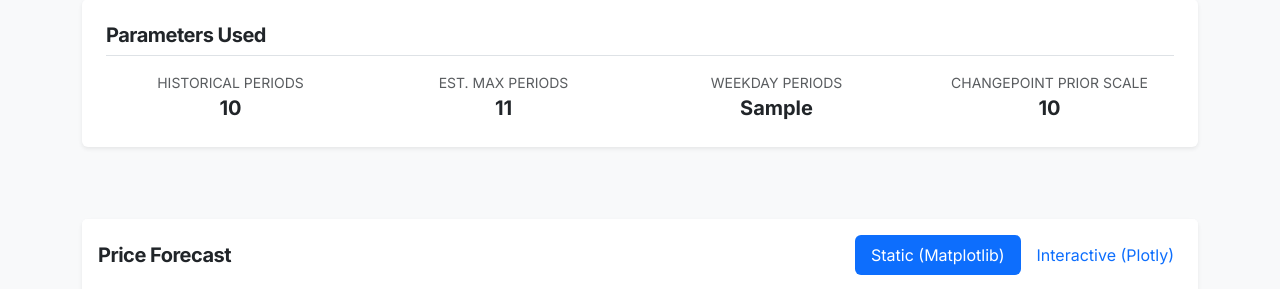
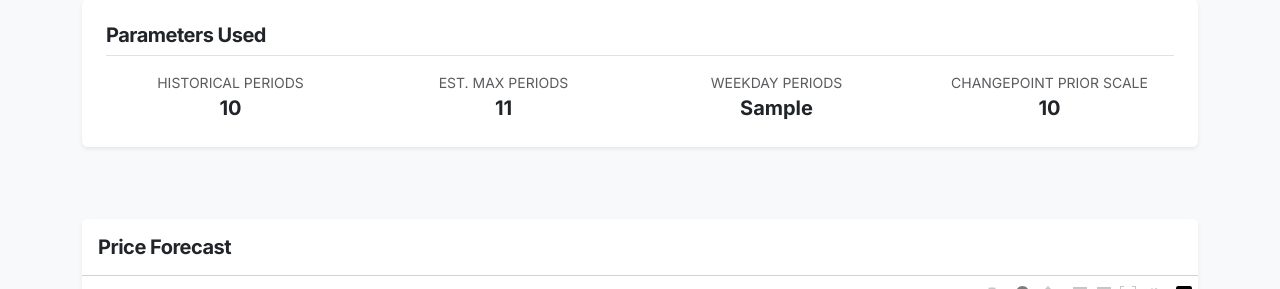
Before and after one commit to juadielon/stockPredictor, a Flask app: template app/templates/results.html in a window 1280 px wide. Shown: the part 657-946 px from the top of the page. Run offline with Flask 3, Linux system fonts and the light colour scheme; the template is opened without the code that fills it: most values are stand-ins (such as "Sample title", 1, 10 or a date in 2020); some libraries are stand-ins or nearby versions.

Commit message:
feat: Remove Matplotlib graph generation and tabbed static/interactive views, exclusively using Plotly for all visualisations.

```diff
--- a/app/templates/results.html
+++ b/app/templates/results.html
@@ -155,82 +155,31 @@ endblock %}
 
   <!-- Graph: Price & Forecast -->
   <div class="card border-0 shadow-sm mb-5">
-    <div class="card-header bg-white py-3 d-flex justify-content-between align-items-center">
+    <div class="card-header bg-white py-3">
       <h3 class="h5 fw-bold mb-0">Price Forecast</h3>
-      <ul class="nav nav-pills card-header-pills" id="priceTab" role="tablist">
-        <li class="nav-item" role="presentation">
-          <button class="nav-link active" id="price-static-tab" data-bs-toggle="tab" data-bs-target="#price-static"
-            type="button" role="tab">Static (Matplotlib)</button>
-        </li>
-        <li class="nav-item" role="presentation">
-          <button class="nav-link" id="price-plotly-tab" data-bs-toggle="tab" data-bs-target="#price-plotly"
-            type="button" role="tab">Interactive (Plotly)</button>
-        </li>
-      </ul>
     </div>
     <div class="card-body p-0">
-      <div class="tab-content" id="priceTabContent">
-        <div class="tab-pane fade show active" id="price-static" role="tabpanel">
-          <img src="{{ fig_paths.price }}" class="img-fluid w-100 rounded-bottom" alt="Price Chart">
-        </div>
-        <div class="tab-pane fade" id="price-plotly" role="tabpanel">
-          <div id="price-chart" class="w-100" style="height: 600px;"></div>
-        </div>
-      </div>
+      <div id="price-chart" class="w-100" style="height: 600px;"></div>
     </div>
   </div>
 
   <!-- Graph: Components -->
   <div class="card border-0 shadow-sm mb-5">
-    <div class="card-header bg-white py-3 d-flex justify-content-between align-items-center">
+    <div class="card-header bg-white py-3">
       <h3 class="h5 fw-bold mb-0">Model Components</h3>
-      <ul class="nav nav-pills card-header-pills" id="componentsTab" role="tablist">
-        <li class="nav-item" role="presentation">
-          <button class="nav-link active" id="components-static-tab" data-bs-toggle="tab"
-            data-bs-target="#components-static" type="button" role="tab">Static (Matplotlib)</button>
-        </li>
-        <li class="nav-item" role="presentation">
-          <button class="nav-link" id="components-plotly-tab" data-bs-toggle="tab" data-bs-target="#components-plotly"
-            type="button" role="tab">Interactive (Plotly)</button>
-        </li>
-      </ul>
     </div>
     <div class="card-body p-0">
-      <div class="tab-content" id="componentsTabContent">
-        <div class="tab-pane fade show active" id="components-static" role="tabpanel">
-          <img src="{{ fig_paths.components }}" class="img-fluid w-100 rounded-bottom" alt="Components Chart">
-        </div>
-        <div class="tab-pane fade" id="components-plotly" role="tabpanel">
-          <div id="components-chart" class="w-100" style="height: 600px;"></div>
-        </div>
-      </div>
+      <div id="components-chart" class="w-100" style="height: 1200px;"></div>
     </div>
   </div>
 
   <!-- Graph: MAPE -->
   <div class="card border-0 shadow-sm mb-5">
-    <div class="card-header bg-white py-3 d-flex justify-content-between align-items-center">
+    <div class="card-header bg-white py-3">
       <h3 class="h5 fw-bold mb-0">Cross Validation Metrics (MAPE)</h3>
-      <ul class="nav nav-pills card-header-pills" id="mapeTab" role="tablist">
-        <li class="nav-item" role="presentation">
-          <button class="nav-link active" id="mape-static-tab" data-bs-toggle="tab" data-bs-target="#mape-static"
-            type="button" role="tab">Static (Matplotlib)</button>
-        </li>
-        <li class="nav-item" role="presentation">
-          <button class="nav-link" id="mape-plotly-tab" data-bs-toggle="tab" data-bs-target="#mape-plotly" type="button"
-            role="tab">Interactive (Plotly)</button>
-        </li>
-      </ul>
     </div>
     <div class="card-body p-0">
-      <div class="tab-content" id="mapeTabContent">
-        <div class="tab-pane fade show active" id="mape-static" role="tabpanel">
-          <img src="{{ fig_paths.mape }}" class="img-fluid w-100 rounded-bottom" alt="MAPE Chart">
-        </div>
-        <div class="tab-pane fade" id="mape-plotly" role="tabpanel">
-          <div id="mape-chart" class="w-100" style="height: 600px;"></div>
-        </div>
-      </div>
+      <div id="mape-chart" class="w-100" style="height: 600px;"></div>
     </div>
   </div>
 
@@ -294,12 +243,6 @@ endblock %}
   Plotly.newPlot('components-chart', componentsGraph.data, componentsGraph.layout, { responsive: true });
   Plotly.newPlot('mape-chart', mapeGraph.data, mapeGraph.layout, { responsive: true });
 
-  // Fix for Plotly sizing in Tabs
-  var tabEls = document.querySelectorAll('button[data-bs-toggle="tab"]')
-  tabEls.forEach(function (tabEl) {
-    tabEl.addEventListener('shown.bs.tab', function (event) {
-      window.dispatchEvent(new Event('resize'));
-    })
-  })
+
 </script>
 {% endblock %}
```
Also changed, not shown: app/stock_predictor.py (+9 -84 lines).
